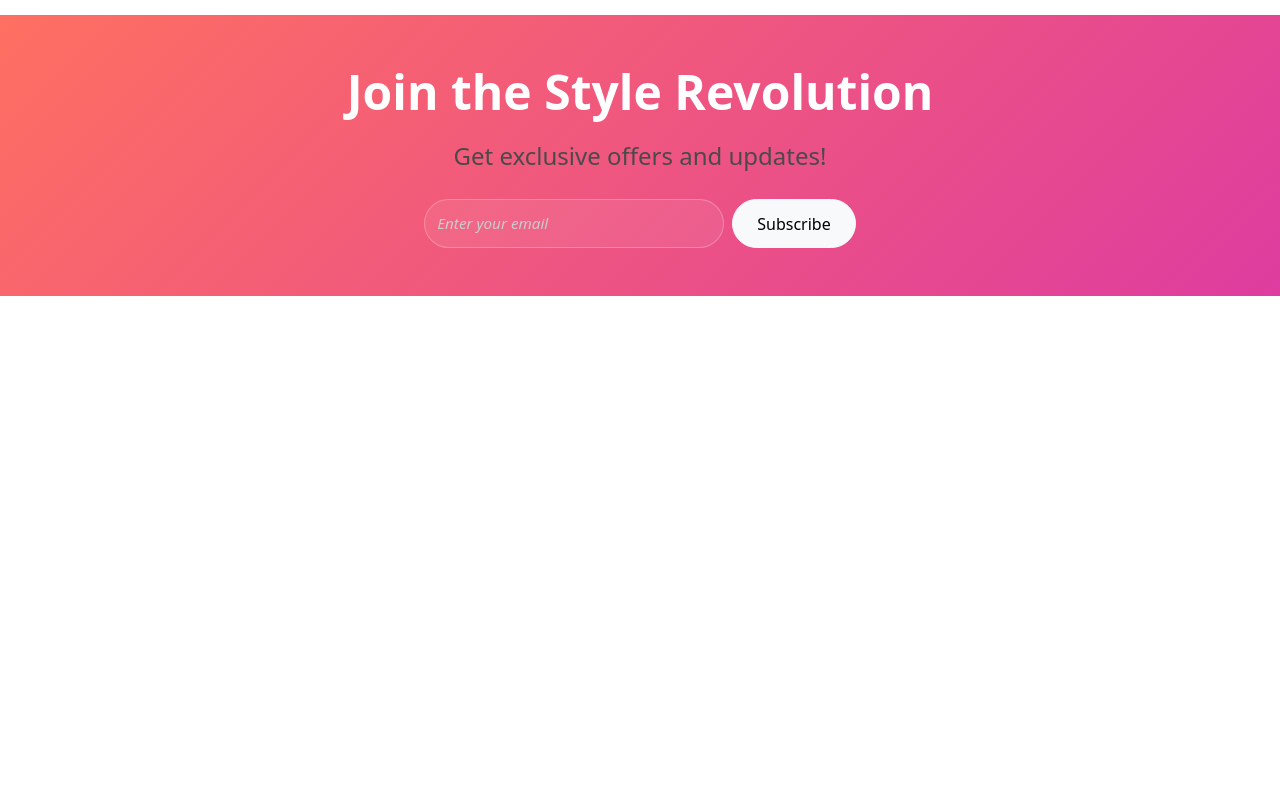
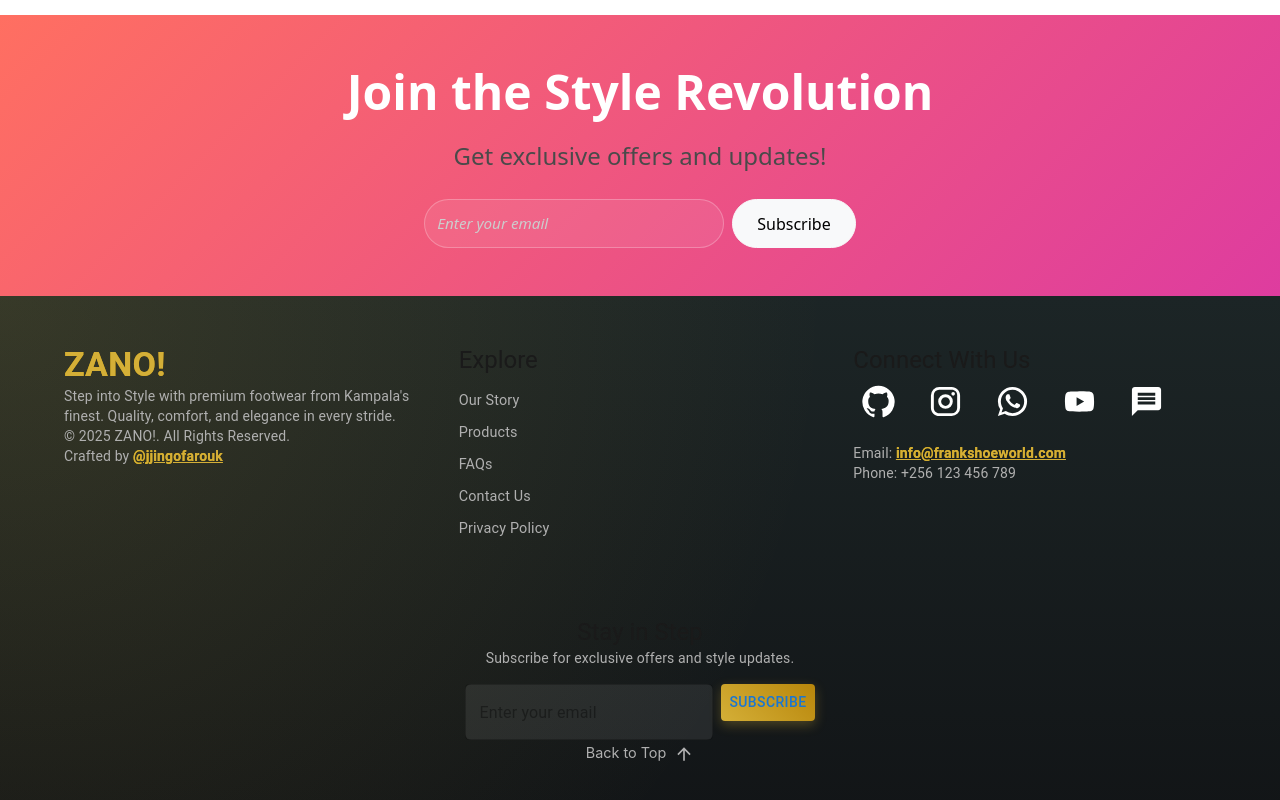
Before and after one commit to jjingofarouk/Ecommerce-React, a React (Create React App) app: page / in a window 1280 px wide. Shown: the part 1164-1964 px from the top of the page. Before the commit the page ends 1460 px from the top, so only its background shows below. Built offline with nearby package versions, Linux system fonts and the light colour scheme; no server answers; the database is empty.

Commit message:
Update App.js

```diff
--- a/src/App.js
+++ b/src/App.js
@@ -1,4 +1,3 @@
-// src/App.js
 import React from "react";
 import { BrowserRouter, Routes, Route } from "react-router-dom";
 import { Provider } from "react-redux";
@@ -16,6 +15,7 @@ import {
   Checkout,
   PageNotFound,
 } from "./pages";
+import Footer from "./components/Footer"; // Import your Footer component
 import ScrollToTop from "./components/ScrollToTop";
 import { Toaster } from "react-hot-toast";
 
@@ -39,6 +39,7 @@ const App = () => {
               <Route path="/product/*" element={<PageNotFound />} />
             </Routes>
           </ScrollToTop>
+          <Footer /> {/* Footer placed here to appear on all pages */}
           <Toaster />
         </BrowserRouter>
       </AuthProvider>
```
